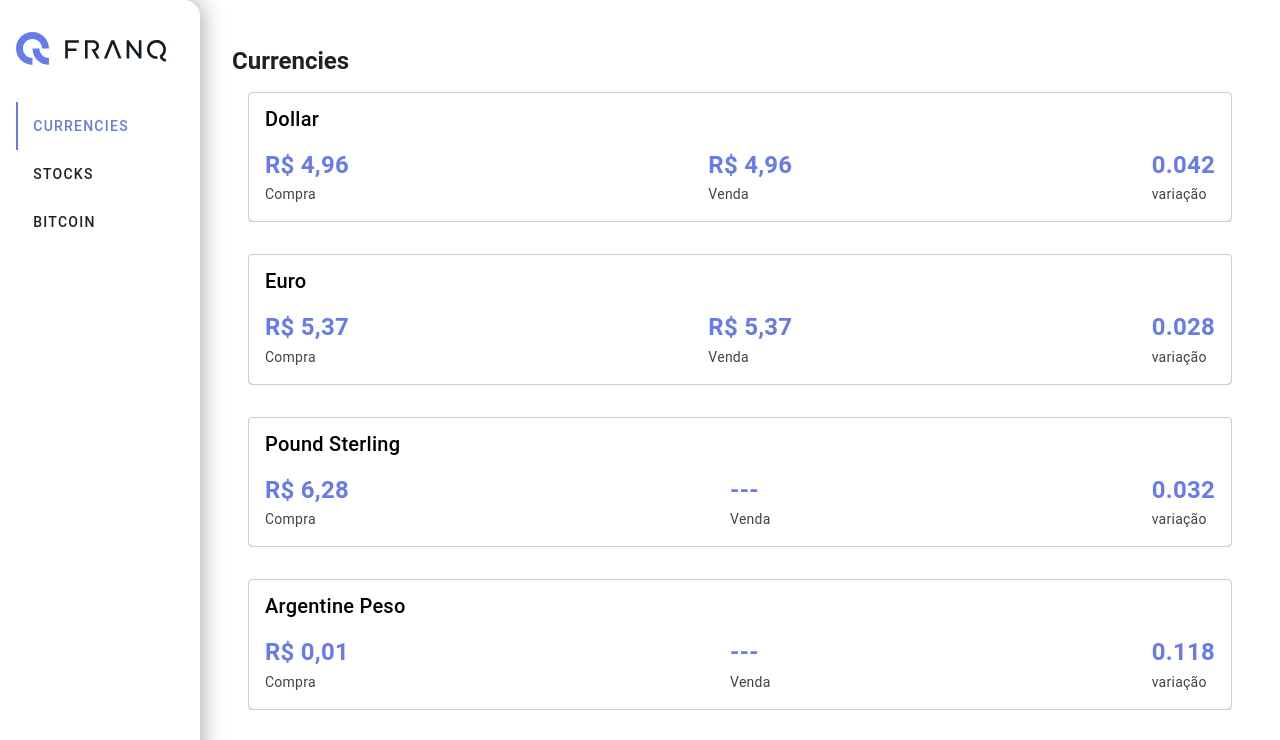
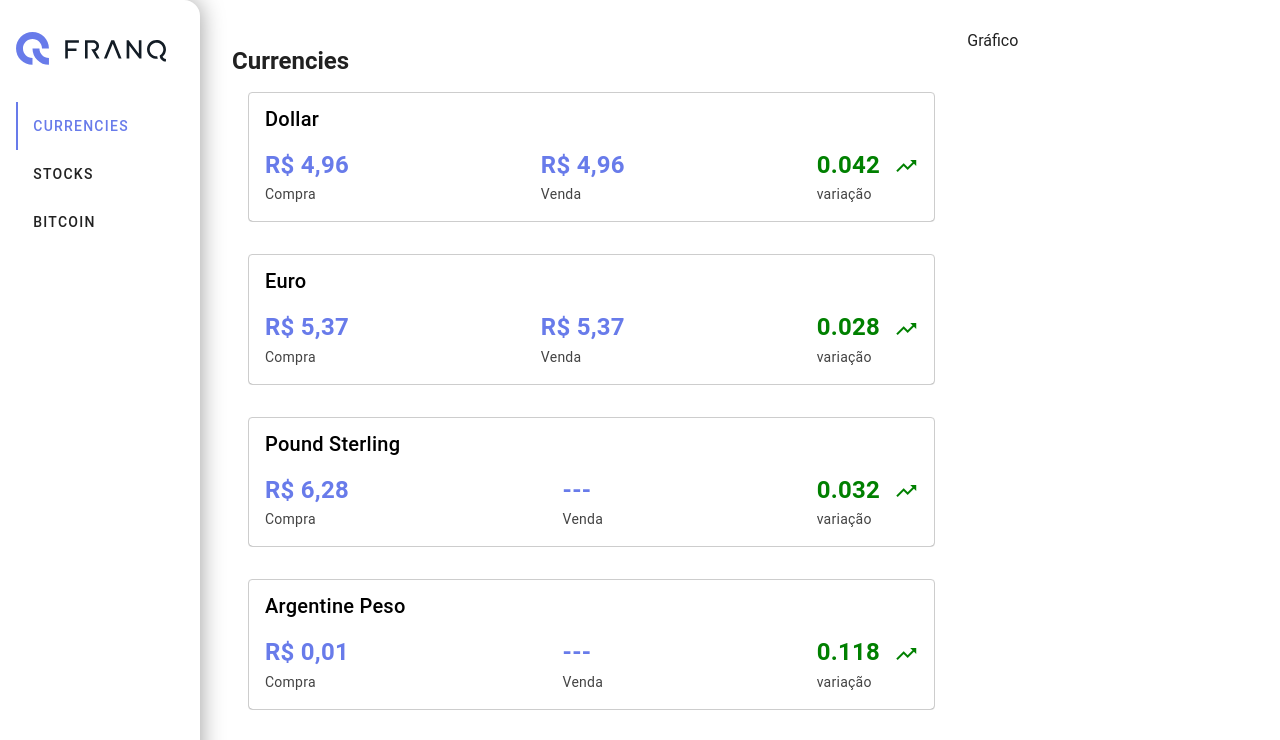
Before and after one commit to RafaPaludo/franq-desafio-tecnico, a Vue app: page / in a window 1280 px wide. Shown: the top 740 px of the page. Built offline with nearby package versions, Linux system fonts and the light colour scheme; sample sign-in values are in the browser's storage.

Commit message:
feat: add variation icon

```diff
--- a/src/components/QuotationCard.vue
+++ b/src/components/QuotationCard.vue
@@ -24,7 +24,19 @@
         >
           <div class="buy"><span>{{ formatCurrency(val.buy) }}</span> Compra</div>
           <div class="sell"><span>{{ formatCurrency(val.sell) }}</span> Venda</div>
-          <div class="variation"><span>{{ val.variation }}</span> variação</div>
+          <div class="variation">
+            <span
+              :class="variationPositive(val.variation) ? 'good': 'bad'"
+            >
+              {{ val.variation }}
+              <v-icon
+                size="x-small"
+                end
+                :icon="variationPositive(val.variation) ? 'mdi mdi-trending-up' : 'mdi mdi-trending-down'"
+              ></v-icon>
+            </span> variação
+
+          </div>
         </v-card-text>
 
         <v-card-text
@@ -33,7 +45,19 @@
         >
           <div class="location">{{ val.location }}</div>
           <div class="points"><span>{{ val.points }}</span> pontos</div>
-          <div class="variation"><span>{{ val.variation }}</span> variação</div>
+          <div class="variation">
+            <span
+              :class="variationPositive(val.variation) ? 'good': 'bad'"
+            >
+              {{ val.variation }}
+              <v-icon
+                size="x-small"
+                end
+                :icon="variationPositive(val.variation) ? 'mdi mdi-trending-up' : 'mdi mdi-trending-down'"
+              ></v-icon>
+            </span> variação
+
+          </div>
         </v-card-text>
 
         <v-card-text
@@ -42,7 +66,19 @@
         >
           <div class="buy"><span>{{ formatCurrency(val.buy, val.format[0]) }}</span> Compra</div>
           <div class="sell"><span>{{ formatCurrency(val.sell, val.format[0]) }}</span> Venda</div>
-          <div class="variation"><span>{{ val.variation }}</span> variação</div>
+          <div class="variation">
+            <span
+              :class="variationPositive(val.variation) ? 'good': 'bad'"
+            >
+              {{ val.variation }}
+              <v-icon
+                size="x-small"
+                end
+                :icon="variationPositive(val.variation) ? 'mdi mdi-trending-up' : 'mdi mdi-trending-down'"
+              ></v-icon>
+            </span> variação
+
+          </div>
         </v-card-text>
       </v-card>
     </v-sheet>
@@ -75,6 +111,14 @@ function formatCurrency (number, currency = 'BRL') {
 
   return number?.toLocaleString('pt-br',{ style: 'currency', currency })
 }
+
+function variationPositive (number) {
+  if (number > 0) {
+    return true
+  } else {
+    return false
+  }
+}
 </script>
 
 <style lang="scss">
@@ -103,16 +147,29 @@ function formatCurrency (number, currency = 'BRL') {
 .sell {
   display: flex;
   flex-direction: column;
+  justify-content: space-between;
   color: #434343;
+
 
   span {
     font-weight: 700;
     font-size: 1.5rem;
     color: $main-color;
     padding: .2rem 0;
+
+    &.bad {
+      color: red;
+    }
+
+    &.good {
+      color: green;
+    }
   }
 }
 
+.variation {
+  align-self: flex-end;
+}
 
 .location {
   color: #434343;
--- a/src/views/Home.vue
+++ b/src/views/Home.vue
@@ -27,6 +27,7 @@
         v-for="(quotation, quotationLabel, index) in results"
         :value="'option-' + index"
         :key="index"
+        class="container"
       >
         <v-container>
           <h2 class="quatation-header">{{ quotationLabel }}</h2>
@@ -38,6 +39,11 @@
             />
           </v-row>
         </v-container>
+        <v-row
+          class="grafico"
+        >
+          Gráfico
+        </v-row>
       </v-window-item>
     </v-window>
   </section>
@@ -80,4 +86,13 @@ console.log(results)
   text-transform: capitalize;
 }
 
+.container {
+  display: flex;
+}
+
+.grafico {
+  flex-basis: 40%;
+  margin: 0;
+}
+
 </style>
```
